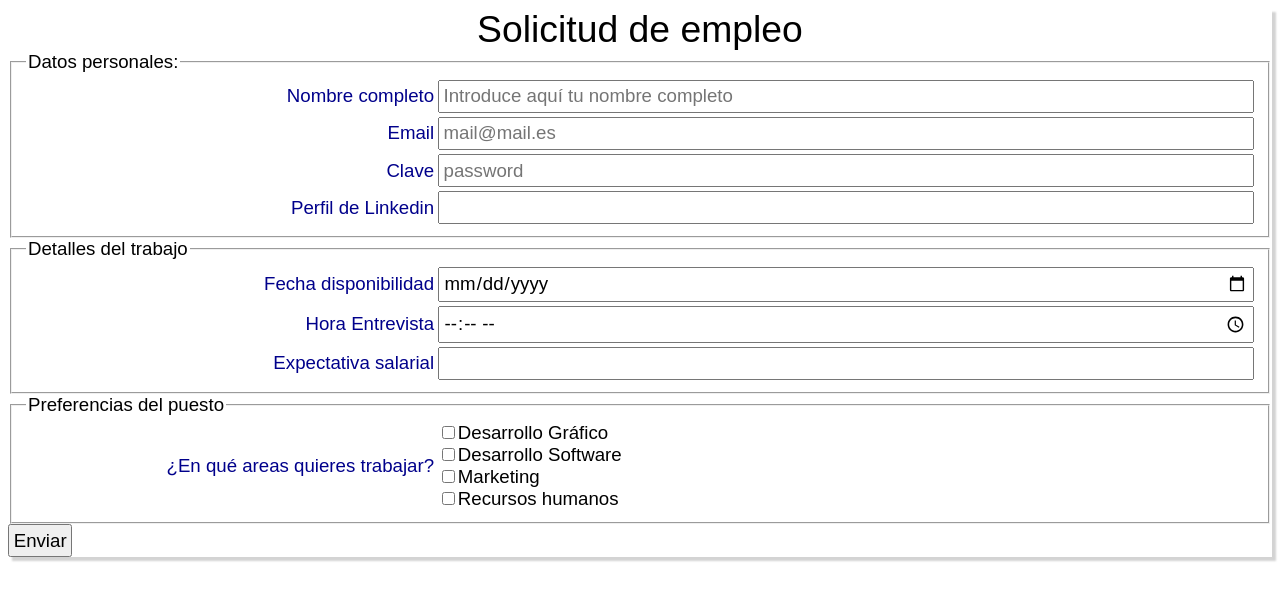
After one commit to adriDevelop/dwes.com.com, a PHP site: page /ra3/forms/solicitud_empleo.html in a window 1280 px wide. The commit adds this page. Shown: the top 601 px of the page. Run offline with PHP 8.4, Linux system fonts and the light colour scheme.

Commit message:
0910-2024

```diff
--- a/includes/08incluir_archivos.php
+++ b/includes/08incluir_archivos.php
@@ -18,8 +18,11 @@
 
 */
 
+  $include_path_actual = ini_get("include_path");
+  $include_path_actual .= (":" . $_SERVER['DOCUMENT_ROOT'] . "/includes");
+  ini_set("include_path", $include_path_actual);
 
-  include("./funciones.php");
+  include("funciones.php");
 
   inicio_html("Inclusion de archivos", ['/styles/general.css']);
 
--- /dev/null
+++ b/ra3/forms/solicitud_empleo.html
@@ -0,0 +1,56 @@
+<!DOCTYPE html>
+<html lang="es">
+  <head>
+    <meta charset="UTF-8">
+    <meta name="viewport" content="width=device-width, initial-scale=1.0">
+    <title>Solicitud de empleo</title>
+    <link type ="text/css" rel="stylesheet" href="styles/general.css">
+    <link type ="text/css" rel="stylesheet" href="styles/formulario.css">
+  </head>
+  <body>
+    <header>
+      Solicitud de empleo
+    </header>
+    <form method="POST" action="/ra3/forms/solicitud_empleo.php">
+      <!-- Información personal -->
+      <fieldset>
+        <legend>Datos personales:</legend>
+        <label for="nombre">Nombre completo</label>
+        <input type="text" name="nombre" id="nombre" size="50" required placeholder="Introduce aquí tu nombre completo">
+
+        <label for="email">Email</label>
+        <input type="email" name="email" id="email" size="40" required placeholder="mail@mail.es">
+
+        <label for="clave">Clave</label>
+        <input type="password" name="clave" id="clave" size="10" required placeholder="password">
+
+        <label for="linkedin">Perfil de Linkedin</label>
+        <input type="url" name="linkedin" id="linkedin" size="50">
+      </fieldset>
+
+      <fieldset>
+        <legend>Detalles del trabajo</legend>
+        <label for="fecha_disponibilidad">Fecha disponibilidad</label>
+        <input type="date" name="fecha_disponibilidad" id="fecha_disponibilidad" required>
+        <label for="hora_entrevista">Hora Entrevista</label>
+        <input type="time" name="hora_entrevista" id="hora_entrevista" required>
+        <label for="salario">Expectativa salarial</label>
+        <input type="number" name="salario" id="salario" required>
+      </fieldset>
+
+      <fieldset>
+        <legend>Preferencias del puesto</legend>
+        <label for="preferencias_puesto">¿En qué areas quieres trabajar?</label>
+        <div>
+          <input type="checkbox" class="input" name="areas[]" id="area1" value="ds">Desarrollo Gráfico<br>
+          <input type="checkbox" class="input" name="areas[]" id="area2" value="dg">Desarrollo Software<br>
+          <input type="checkbox" class="input" name="areas[]" id="area3" value="mk">Marketing<br>
+          <input type="checkbox" class="input" name="areas[]" id="area4" value="rh">Recursos humanos<br>
+        </div>
+      </fieldset>
+
+      <input type="submit" name="operacion" value="Enviar">
+
+    </form>
+  </body>
+</html>
--- /dev/null
+++ b/ra3/forms/styles/formulario.css
@@ -0,0 +1,17 @@
+fieldset{
+  display: grid;
+  grid-template-columns: 1fr 2fr;
+
+  align-items: center;
+  gap: 0.2em;
+}
+
+label{
+  justify-self: flex-end;
+  color: darkblue;
+}
+
+input {
+  padding: 0.2em;
+  font: inherit;
+}
--- /dev/null
+++ b/ra3/forms/styles/general.css
@@ -0,0 +1,10 @@
+body{
+  font:14pt sans-serif;
+
+  box-shadow: 0.2em 0.2em 0.1em lightgray;
+}
+
+header{
+  text-align: center;
+  font-size: 2em;
+}
```
Also changed, not shown: ra3/forms/solicitud_empleo.php (added, +14 -0 lines).
